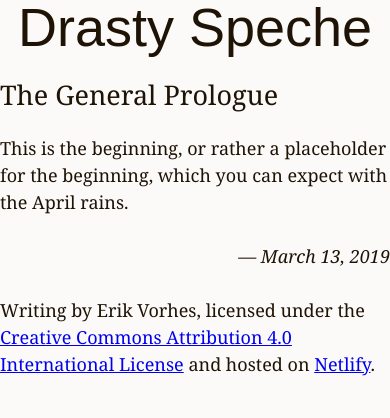
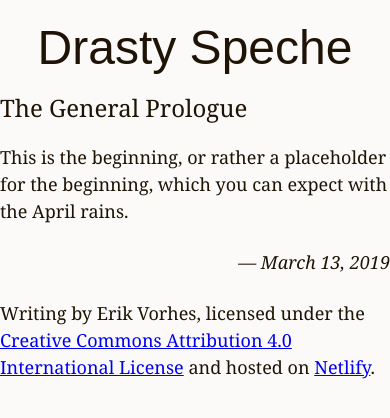
Before and after one commit to erikvorhes/drasty, an Eleventy site: page index.md in a window 390 px wide. Built offline with nearby package versions, Linux system fonts and the light colour scheme; Eleventy itself is replaced by a stand-in of ours; files that its build step writes are made by us from their sources; a web font is replaced by a local one.

Commit message:
Add redirect, tweak CSS

```diff
--- a/css/common.css
+++ b/css/common.css
@@ -4,30 +4,31 @@
 
 :root {
   background-color: hsl(34, 12%, 98%);
+  height: 100%;
+}
+
+body {
   color: hsl(32, 73%, 7%);
   font-family: "Mercury SSm A", "Mercury SSm B", Georgia, serif;
   font-kerning: normal;
   font-size: 125%;
   font-variant-ligatures: common-ligatures;
-  height: 100%;
   line-height: 1.5;
+  margin: 0;
   text-size-adjust: 100%;
 }
 
 @media screen and (max-width: 720px) {
-  :root {
+  body {
     font-size: 112.5%;
   }
-}
-
-body {
-  margin: 0;
 }
 
 body > header {
   font-family: "English Textura A", "English Textura B", fantasy;
   font-size: 3rem;
   line-height: 1;
+  padding-top: 1.5rem;
   text-align: center;
 }
 
```
Also changed, not shown: .eleventy.js, 1 other file.
